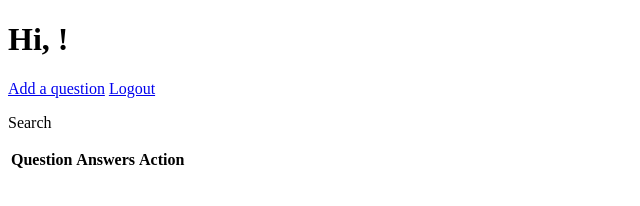
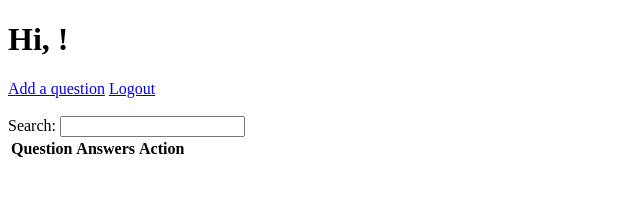
Before and after one commit to hkhattar/coding_sensei, a website: page client/index.html in a window 1280 px wide. Shown: the whole page, without its empty margins (0-640 px from the left). Drawn offline with nearby package versions, Linux system fonts and the light colour scheme; some packages are replaced by stand-ins of ours; no server answers; files whose address does not match are found by name.

Commit message:
after search

```diff
--- a/client/partials/success.html
+++ b/client/partials/success.html
@@ -1,8 +1,10 @@
 <h1>Hi, {{current_user}}!</h1>
 <a href="#/new_question">Add a question</a>
 <a href="#/index">Logout</a>
-<p>Search</p>
-<table>
+<br><br>
+<label>Search: <input ng-model="searchText"></label>
+
+<table id="searchTextResults">
 	<thead>
 		<tr>
 			<th>Question</th>
@@ -14,7 +16,7 @@
 		<tr>
 
 		</tr>
-		<tr ng-repeat='question in questions'>
+		<tr ng-repeat='question in questions | filter:searchText'>
 			<td>{{question.question}}</td>
 			<td>{{question._answers.length}}</td>
 
```
